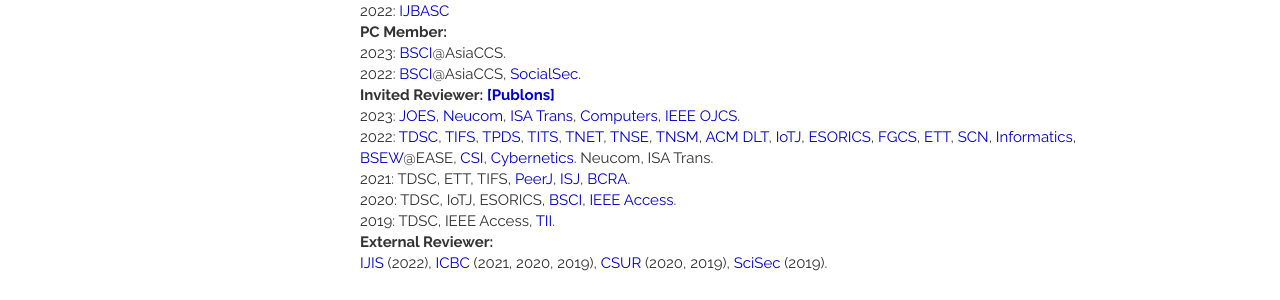
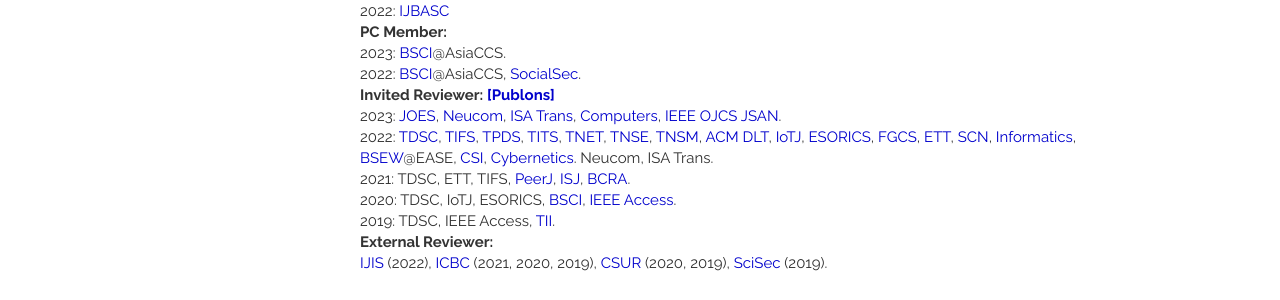
Before and after one commit to AaronWang-git/qinwang-git.github.io, a Jekyll site: the page built from index.html, in a window 1280 px wide and 900 px high, scrolled down 2746 px. Shown: the part 153-453 px from the top of the window. Built offline with Jekyll 4.4.1, drawn with Linux system fonts in a browser that asks for light colours; nearby versions of some CDN libraries; a script that is not in the unit is left out; the list of posts is cut into pages by our own code.

Commit message:
Update service.html

```diff
--- a/_includes/service.html
+++ b/_includes/service.html
@@ -55,7 +55,8 @@
               <a href="https://www.sciencedirect.com/journal/neurocomputing" target="_blank">Neucom</a></strong>,
               <a href="https://www.sciencedirect.com/journal/isa-transactions" target="_blank">ISA Trans</a></strong>,
               <a href="https://www.mdpi.com/journal/computers" target="_blank">Computers</a></strong>,
-              <a href="https://www.computer.org/csdl/journal/oj" target="_blank">IEEE OJCS</a></strong>.
+              <a href="https://www.computer.org/csdl/journal/oj" target="_blank">IEEE OJCS</a></strong>
+              <a href="https://www.mdpi.com/journal/jsan" target="_blank">JSAN</a></strong>.
 
     <br>
         2022: <a href="https://ieeexplore.ieee.org/xpl/RecentIssue.jsp?punumber=8858" target="_blank">TDSC</a></strong>,
```
